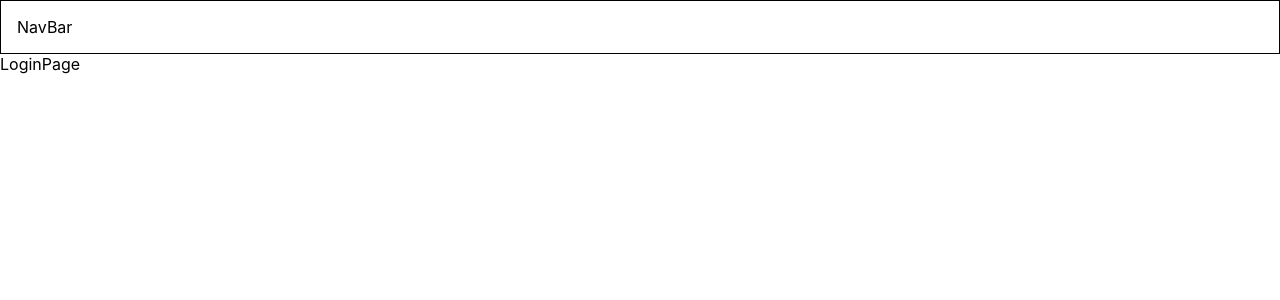
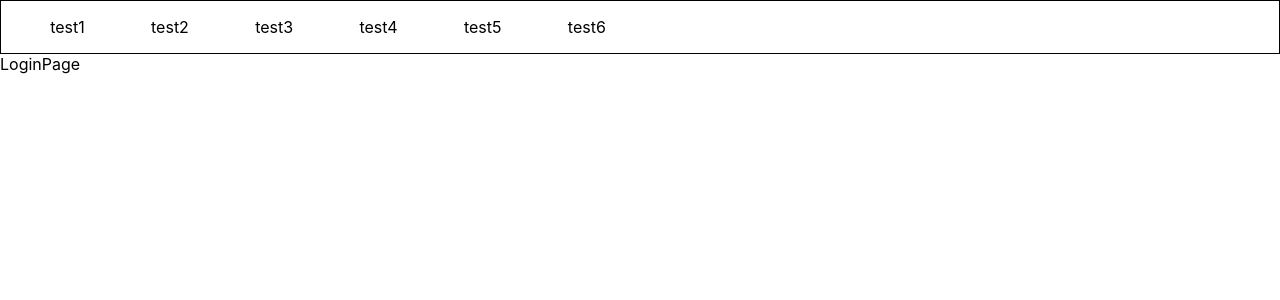
Before and after one commit to BucoTEC/booking-frontend, a Next.js app: page /auth/login in a window 1280 px wide. Shown: the top 300 px of the page. Built offline with nearby package versions, Linux system fonts and the light colour scheme.

Commit message:
add basic links to navbar

```diff
--- a/ui/components/NavBar/NavBar.js
+++ b/ui/components/NavBar/NavBar.js
@@ -1,9 +1,19 @@
 import React from "react";
+import Link from "next/link";
 
 import cl from "./NavBar.module.scss";
 
 function NavBar() {
-	return <div className={cl.wrapper}>NavBar</div>;
+	return (
+		<div className={cl.wrapper}>
+			<Link href="/">test1</Link>
+			<Link href="/">test2</Link>
+			<Link href="/">test3</Link>
+			<Link href="/">test4</Link>
+			<Link href="/">test5</Link>
+			<Link href="/">test6</Link>
+		</div>
+	);
 }
 
 export default NavBar;
--- a/ui/components/NavBar/NavBar.module.scss
+++ b/ui/components/NavBar/NavBar.module.scss
@@ -1,4 +1,11 @@
 .wrapper {
 	padding: 1rem;
+	padding-right: 50%;
 	border: 1px solid black;
+	display: flex;
+	flex-direction: row;
+	justify-content: space-around;
+	@media (max-width: 550px) {
+		flex-direction: column;
+	}
 }
```
